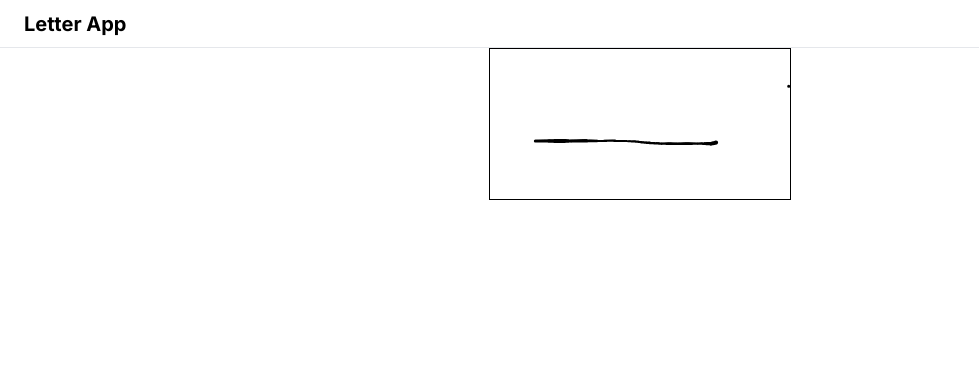
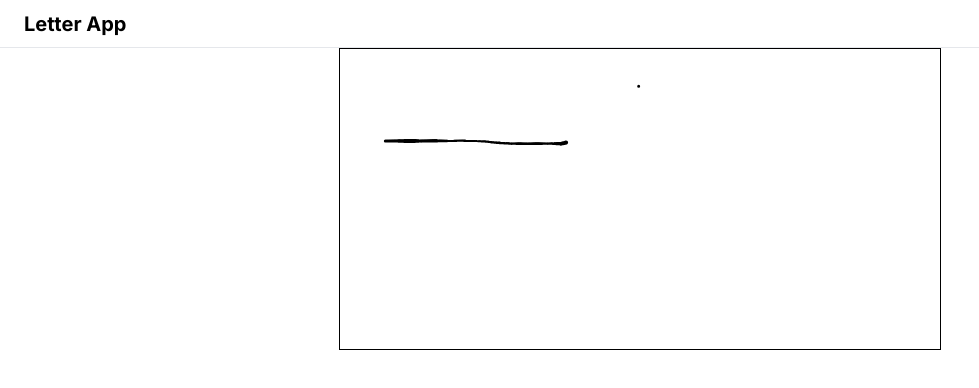
Before and after one commit to Bayathy/letter-app, a Next.js app: page /share in a window 1280 px wide. Shown: the top 388 px of the page, without its empty margins (0-979 px from the left). Built offline with nearby package versions, Linux system fonts and the light colour scheme.

Commit message:
fix: canvasのサイズ変更

```diff
--- a/src/app/components/share/share-editor.tsx
+++ b/src/app/components/share/share-editor.tsx
@@ -234,7 +234,11 @@ export const ShareEditor = () => {
       <canvas
         className="w-full border border-black"
         ref={canvasRef}
-      ></canvas>
+        width={
+          window.screen.width * 0.9 < 600 ? window.screen.width * 0.9 : 600
+        }
+        height={300}
+      />
     </div>
   );
 };
```
